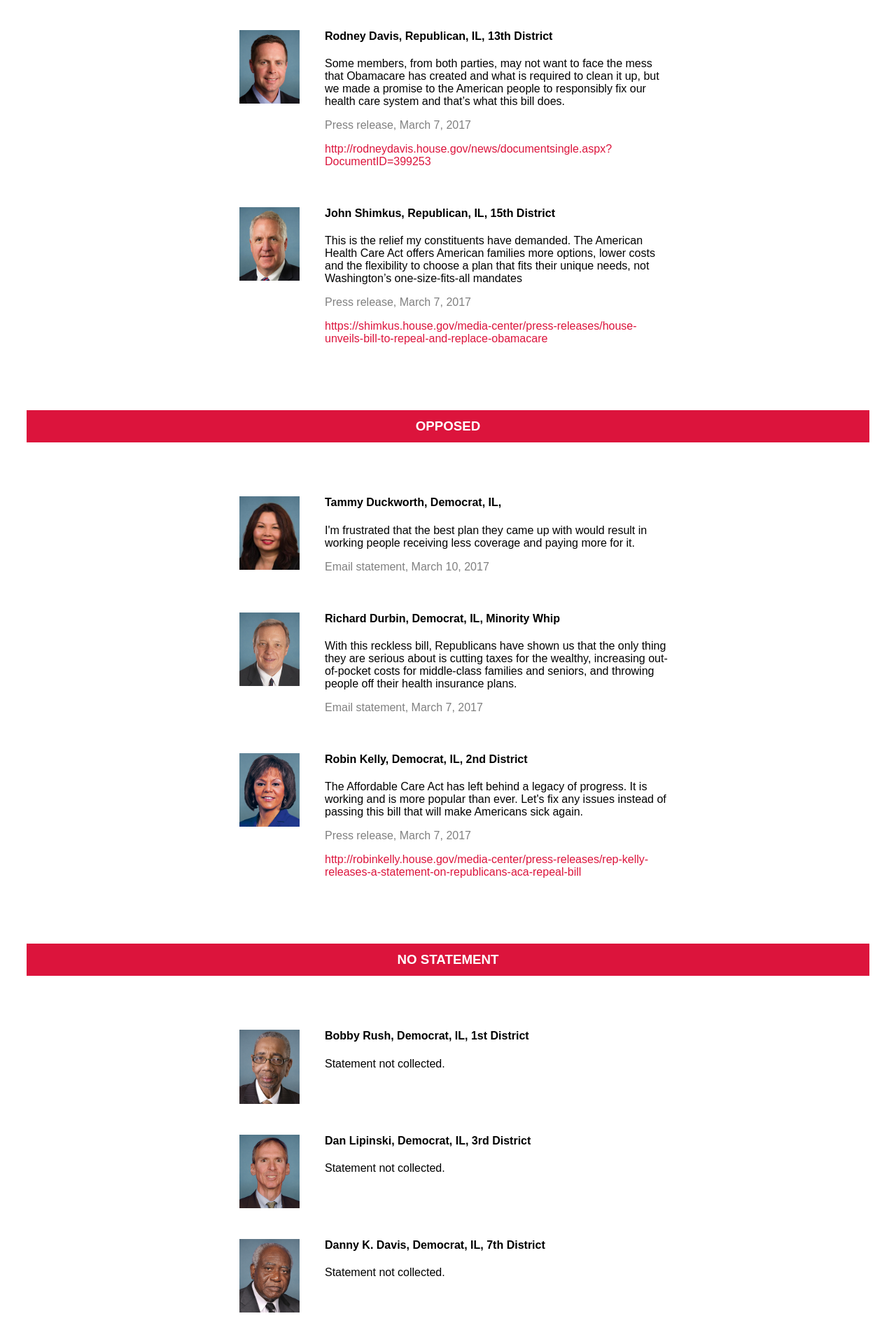
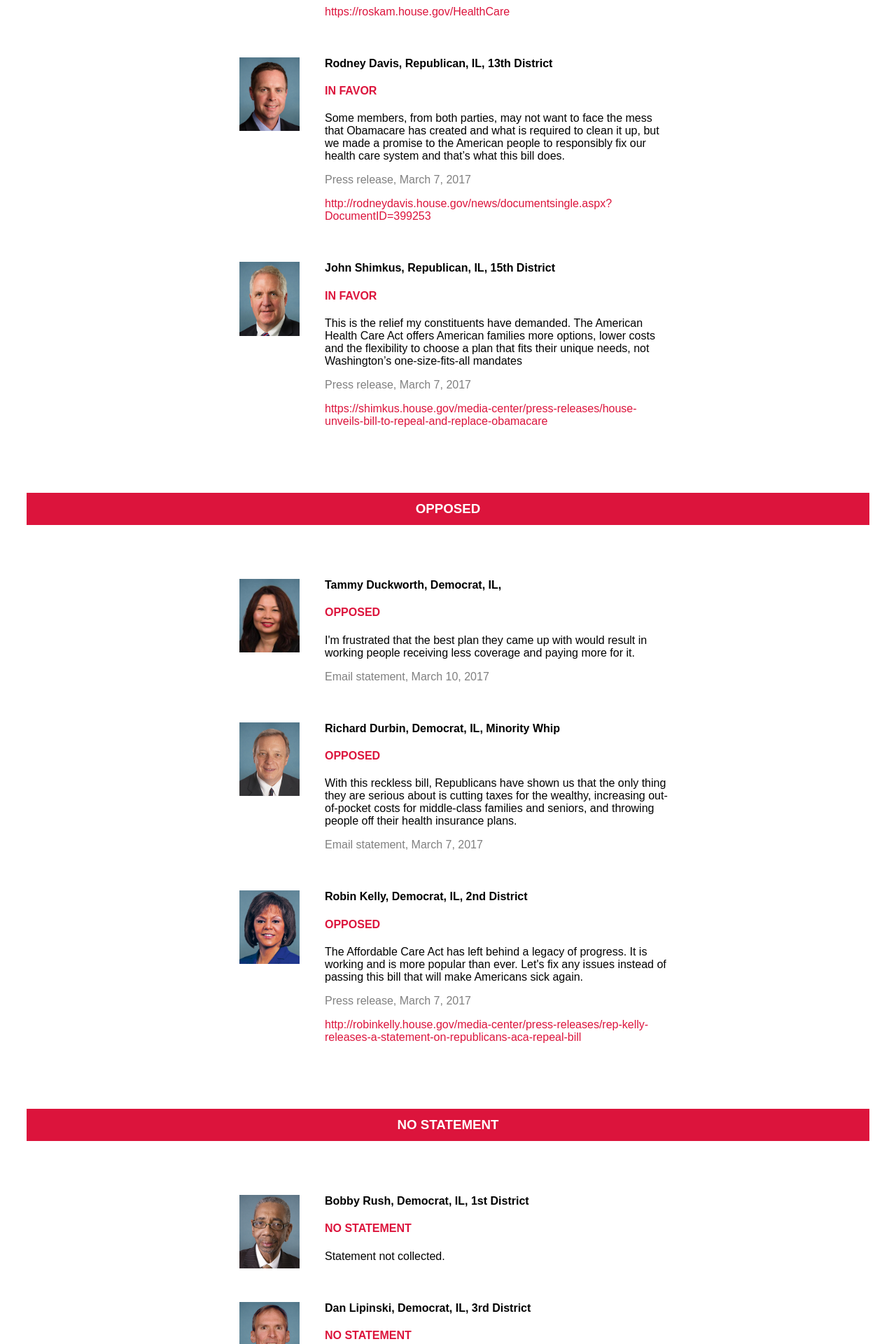
Before and after one commit to MagicWilliams/studio-legislator-tracker, a React (Create React App) app: page / in a window 1280 px wide. Shown: the part 1660-3580 px from the top of the page at 70% size. Before the commit the page ends 3559 px from the top, so only its background shows below. Built offline with nearby package versions, Linux system fonts and the light colour scheme.

Commit message:
Added feature: show stance next to each legislator's name
Now, it shows if a legislator is in favor, opposed to a bill or has no
statement

```diff
--- a/src/components/Stances/Partials/RepCard/RepCard.css
+++ b/src/components/Stances/Partials/RepCard/RepCard.css
@@ -23,3 +23,7 @@
 .image {
   width: 100%;
 }
+
+.stance {
+  color: crimson;
+}
--- a/src/components/Stances/Partials/RepCard/RepCard.js
+++ b/src/components/Stances/Partials/RepCard/RepCard.js
@@ -26,6 +26,10 @@
                   {this.props.district}
                 </h4>
 
+                <h4 className="stance">
+                {this.props.stance}
+                </h4>
+
                 <p> {this.props.quote} </p>
                 <p className="source"> {this.props.quoteSource} </p>
                 <p className="link"> {this.props.quoteLink} </p>
--- a/src/components/Stances/Stances.js
+++ b/src/components/Stances/Stances.js
@@ -39,7 +39,7 @@
             quote: "However well-intentioned, Obamacare failed the American people. Illinois families are paying more money for fewer and fewer benefits. Insurance premiums have increased by an average of over 21%. Last year, the Land of Lincoln co-op became the 16th in the country to collapse, leaving 49,000 Illinoisans without any healthcare coverage at all and taxpayers on for hook for over $160 million. We’re committed to an open and transparent process as we debate this legislation.",
             quoteSource: "Press release, March 7, 2017",
             quoteLink: "https://roskam.house.gov/HealthCare",
-            stance: "in-favor"
+            stance: "IN FAVOR"
         },
         {
           name: "Rodney Davis",
@@ -50,7 +50,7 @@
           quote: "Some members, from both parties, may not want to face the mess that Obamacare has created and what is required to clean it up, but we made a promise to the American people to responsibly fix our health care system and that’s what this bill does.",
           quoteSource: "Press release, March 7, 2017",
           quoteLink: "http://rodneydavis.house.gov/news/documentsingle.aspx?DocumentID=399253",
-          stance: "in-favor"
+          stance: "IN FAVOR"
         },
         {
           name: "John Shimkus",
@@ -61,7 +61,7 @@
           quote: "This is the relief my constituents have demanded. The American Health Care Act offers American families more options, lower costs and the flexibility to choose a plan that fits their unique needs, not Washington’s one-size-fits-all mandates",
           quoteSource: "Press release, March 7, 2017",
           quoteLink: "https://shimkus.house.gov/media-center/press-releases/house-unveils-bill-to-repeal-and-replace-obamacare",
-          stance: "in-favor"
+          stance: "IN FAVOR"
         },
       ],
       data2: [
@@ -72,7 +72,7 @@
             state: " IL",
             quote: "I'm frustrated that the best plan they came up with would result in working people receiving less coverage and paying more for it.",
             quoteSource: "Email statement, March 10, 2017",
-            stance: "opposed"
+            stance: "OPPOSED"
         },
         {
           name: "Richard Durbin",
@@ -82,7 +82,7 @@
           district: " Minority Whip",
           quote: "With this reckless bill, Republicans have shown us that the only thing they are serious about is cutting taxes for the wealthy, increasing out-of-pocket costs for middle-class families and seniors, and throwing people off their health insurance plans.",
           quoteSource: "Email statement, March 7, 2017",
-          stance: "opposed"
+          stance: "OPPOSED"
         },
         {
           name: "Robin Kelly",
@@ -93,7 +93,7 @@
           quote: "The Affordable Care Act has left behind a legacy of progress. It is working and is more popular than ever. Let's fix any issues instead of passing this bill that will make Americans sick again.",
           quoteSource: "Press release, March 7, 2017",
           quoteLink: "http://robinkelly.house.gov/media-center/press-releases/rep-kelly-releases-a-statement-on-republicans-aca-repeal-bill",
-          stance: "opposed"
+          stance: "OPPOSED"
         },
       ],
       data3:
@@ -105,7 +105,7 @@
             state: " IL",
             district: " 1st District",
             quote: "Statement not collected.",
-            stance: "no-statement"
+            stance: "NO STATEMENT"
         },
         {
           name: "Dan Lipinski",
@@ -114,7 +114,7 @@
           state: " IL",
           district: " 3rd District",
           quote: "Statement not collected.",
-          stance: "no-statement"
+          stance: "NO STATEMENT"
         },
         {
           name: "Danny K. Davis",
@@ -123,7 +123,7 @@
           state: " IL",
           district: " 7th District",
           quote: "Statement not collected.",
-          stance: "no-statement"
+          stance: "NO STATEMENT"
         },
       ],
     })
```
